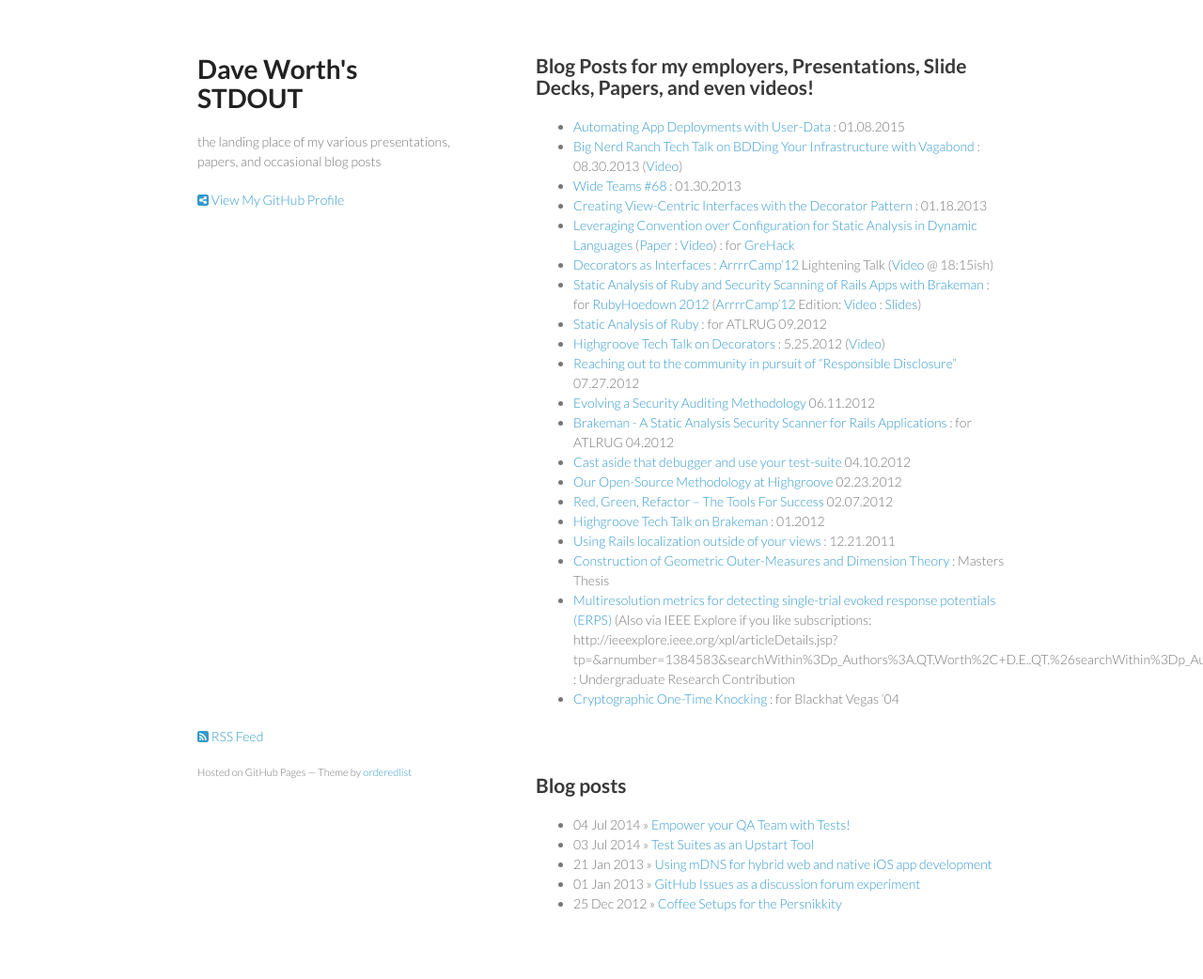
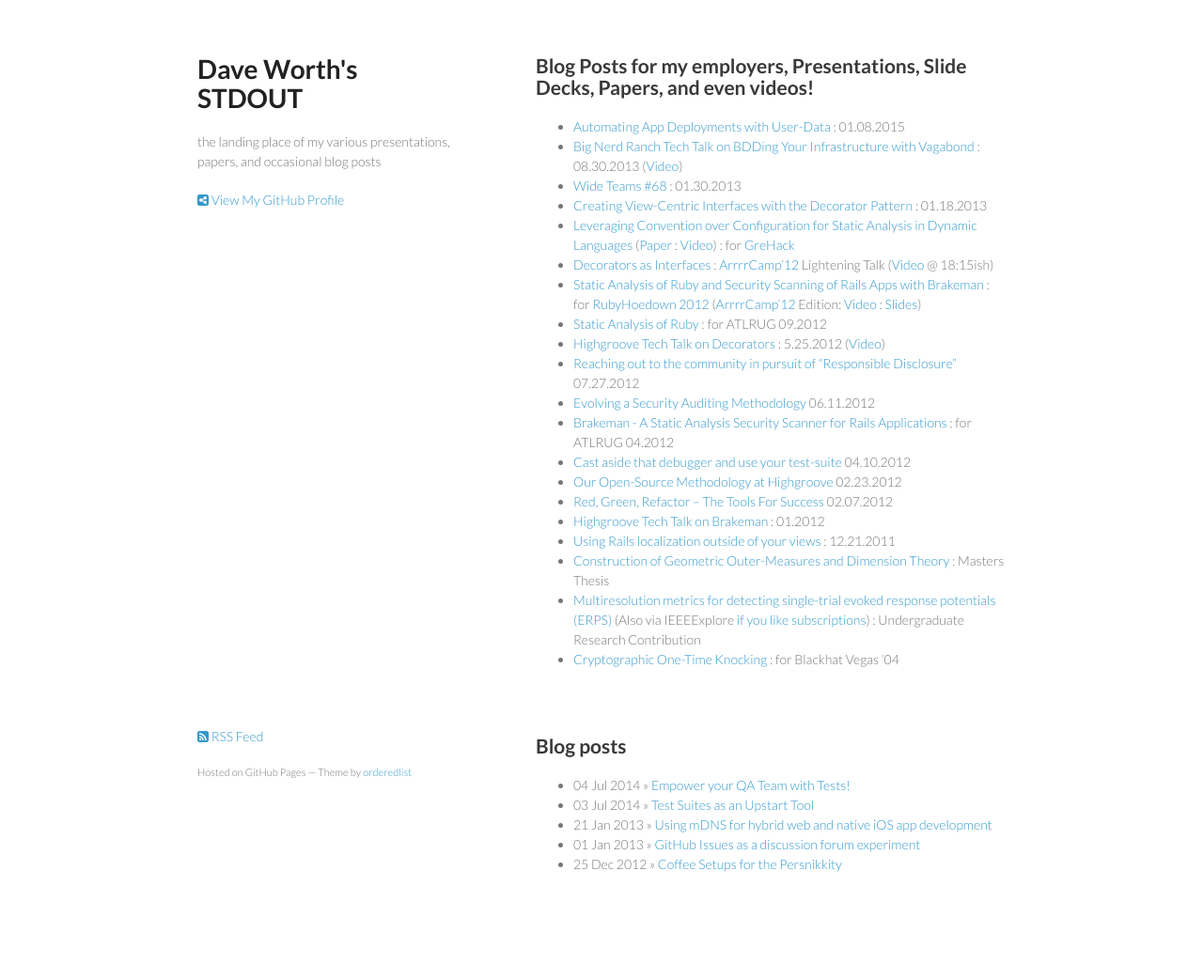
Before and after one commit to daveworth/daveworth.github.com, a Jekyll site: the page built from index.md, in a window 1280 px wide. Shown: the whole page at 94% size. Built offline with Jekyll 4.4.1, drawn with Linux system fonts in a browser that asks for light colours; nearby versions of some CDN libraries; after the commit the page ends 1000 px from its top, so only the background shows below that.

Commit message:
make links links

```diff
--- a/index.md
+++ b/index.md
@@ -19,5 +19,5 @@
 * [Highgroove Tech Talk on Brakeman](http://vimeo.com/35766582) : 01.2012
 * [Using Rails localization outside of your views](http://blog.bignerdranch.com/1577-using-rails-localization-outside-of-your-views/) : 12.21.2011
 * [Construction of Geometric Outer-Measures and Dimension Theory](http://www.math.unm.edu/~loring/graduate_students/DaveWorthThesis.pdf) : Masters Thesis
-* [Multiresolution metrics for detecting single-trial evoked response potentials (ERPS)](http://www.unm.edu/~atlab/papers/conf/loring_hk0052.pdf) (Also via IEEE Explore if you like subscriptions: http://ieeexplore.ieee.org/xpl/articleDetails.jsp?tp=&arnumber=1384583&searchWithin%3Dp_Authors%3A.QT.Worth%2C+D.E..QT.%26searchWithin%3Dp_Author_Ids%3A37943267400) : Undergraduate Research Contribution
+* [Multiresolution metrics for detecting single-trial evoked response potentials (ERPS)](http://www.unm.edu/~atlab/papers/conf/loring_hk0052.pdf) (Also via IEEEExplore [if you like subscriptions](http://ieeexplore.ieee.org/xpl/articleDetails.jsp?tp=&arnumber=1384583&searchWithin%3Dp_Authors%3A.QT.Worth%2C+D.E..QT.%26searchWithin%3Dp_Author_Ids%3A37943267400)) : Undergraduate Research Contribution
 * [Cryptographic One-Time Knocking](http://www.blackhat.com/presentations/bh-usa-04/bh-us-04-worth-up.pdf) : for Blackhat Vegas '04
```
